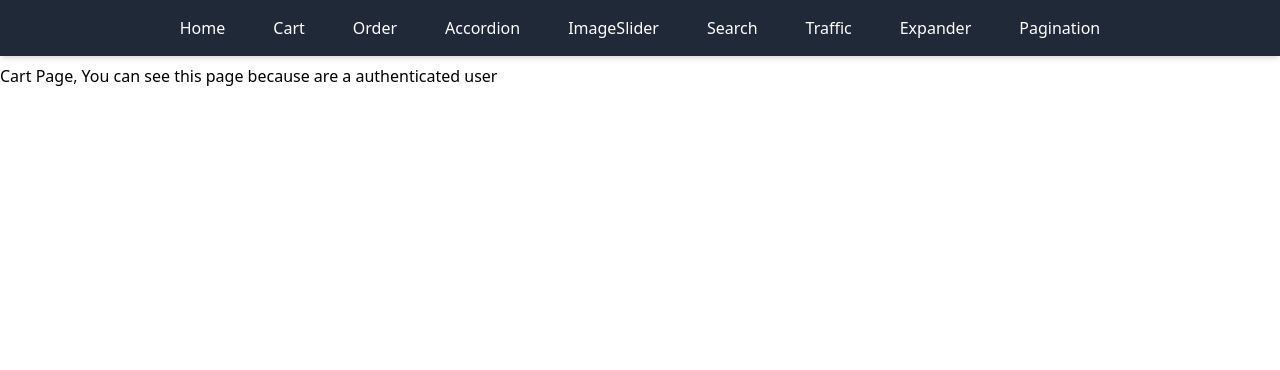
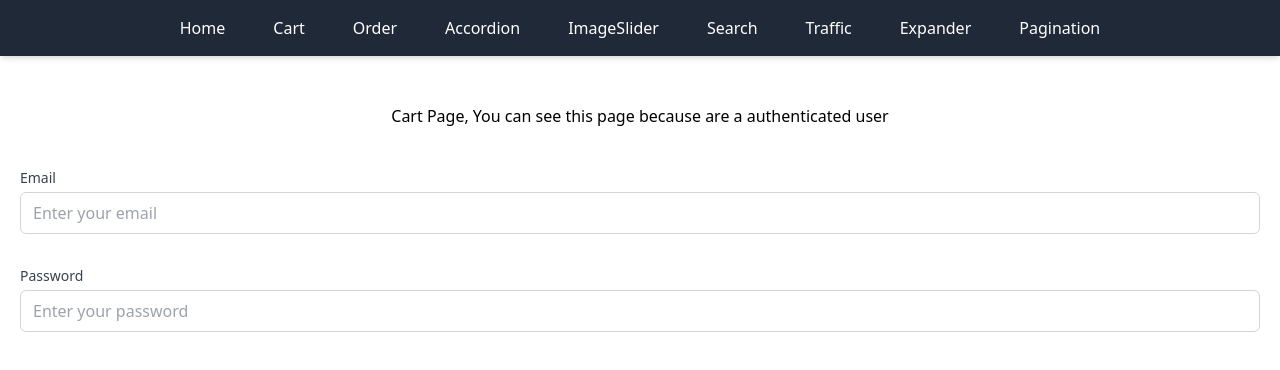
Before and after one commit to santoshsharma27/React-Learning, a React (Vite) app in the folder LLD/: page /cart in a window 1280 px wide. Shown: the top 370 px of the page. Built offline with nearby package versions, Linux system fonts and the light colour scheme.

Commit message:
Created a Reusable Input component

```diff
--- a/LLD/src/components/Cart.jsx
+++ b/LLD/src/components/Cart.jsx
@@ -1,6 +1,13 @@
+import FormComponent from "../reusableComponents/FormComponent";
+
 function Cart() {
   return (
-    <div>Cart Page, You can see this page because are a authenticated user</div>
+    <>
+      <div className="p-10 text-center">
+        Cart Page, You can see this page because are a authenticated user
+      </div>
+      <FormComponent />
+    </>
   );
 }
 
--- /dev/null
+++ b/LLD/src/reusableComponents/FormComponent.jsx
@@ -0,0 +1,69 @@
+import { useState } from "react";
+import InputField from "./InputField";
+
+const FormComponent = () => {
+  const [formData, setFormData] = useState({
+    email: "",
+    password: "",
+  });
+  const [errors, setErrors] = useState({});
+
+  const handleChange = (e) => {
+    setFormData({ ...formData, [e.target.name]: e.target.value });
+    setErrors({ ...errors, [e.target.name]: "" }); // Clear error on input change
+  };
+
+  const validateForm = () => {
+    let newErrors = {};
+    if (!formData.email.includes("@"))
+      newErrors.email = "Invalid email format!";
+    if (formData.password.length < 6)
+      newErrors.password = "Password must be at least 6 characters long!";
+    setErrors(newErrors);
+    return Object.keys(newErrors).length === 0;
+  };
+
+  const handleSubmit = (e) => {
+    e.preventDefault();
+    if (validateForm()) {
+      console.log("Form submitted:", formData);
+    }
+  };
+
+  return (
+    <form onSubmit={handleSubmit}>
+      <InputField
+        label="Email"
+        type="email"
+        name="email"
+        value={formData.email}
+        onChange={handleChange}
+        placeholder="Enter your email"
+        errorMessage={errors.email}
+        width="w-full"
+        required
+        className="px-5 pb-8"
+      />
+      <InputField
+        label="Password"
+        type="password"
+        name="password"
+        value={formData.password}
+        onChange={handleChange}
+        placeholder="Enter your password"
+        errorMessage={errors.password}
+        width="w-full"
+        className="px-5"
+        required
+      />
+      {/* <button
+        type="submit"
+        className="mt-4 w-full rounded-md bg-blue-600 px-4 py-2 text-white hover:bg-blue-700"
+      >
+        Submit
+      </button> */}
+    </form>
+  );
+};
+
+export default FormComponent;
--- /dev/null
+++ b/LLD/src/reusableComponents/InputField.jsx
@@ -0,0 +1,36 @@
+const InputField = ({
+  label,
+  type = "text",
+  name,
+  value,
+  onChange,
+  placeholder = "",
+  errorMessage = "",
+  required = false,
+  width = "w-full", // Default is full width, but can be customized
+  className = "",
+}) => {
+  return (
+    <div className={`flex flex-col space-y-1 ${className}`}>
+      {label && (
+        <label className="text-sm font-medium text-gray-700">{label}</label>
+      )}
+      <input
+        type={type}
+        name={name}
+        value={value}
+        onChange={onChange}
+        placeholder={placeholder}
+        required={required}
+        className={`rounded-md border px-3 py-2 focus:outline-none focus:ring-2 ${width} ${
+          errorMessage
+            ? "border-red-500 focus:ring-red-500"
+            : "border-gray-300 focus:ring-blue-500"
+        }`}
+      />
+      {errorMessage && <p className="text-sm text-red-500">{errorMessage}</p>}
+    </div>
+  );
+};
+
+export default InputField;
```
Also changed, not shown: 1 other file (tests, documents, lock files or other folders).
